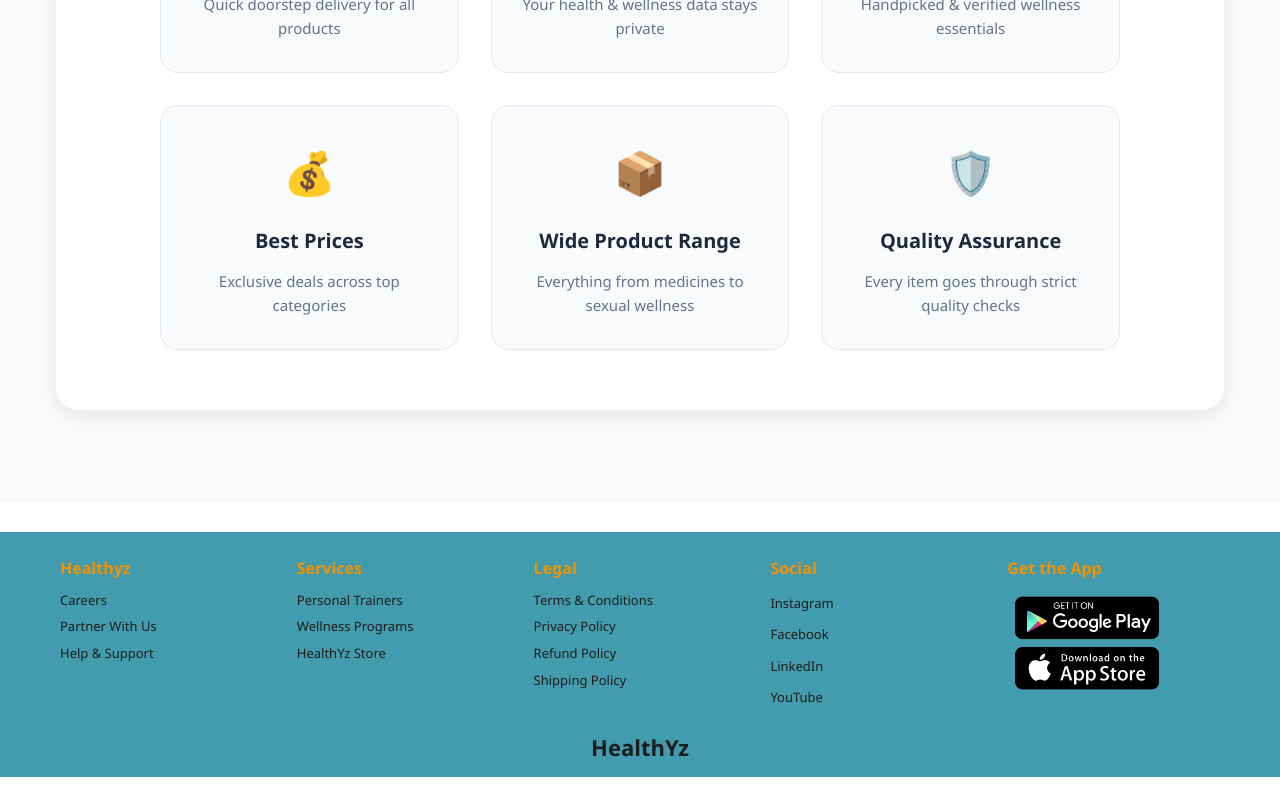
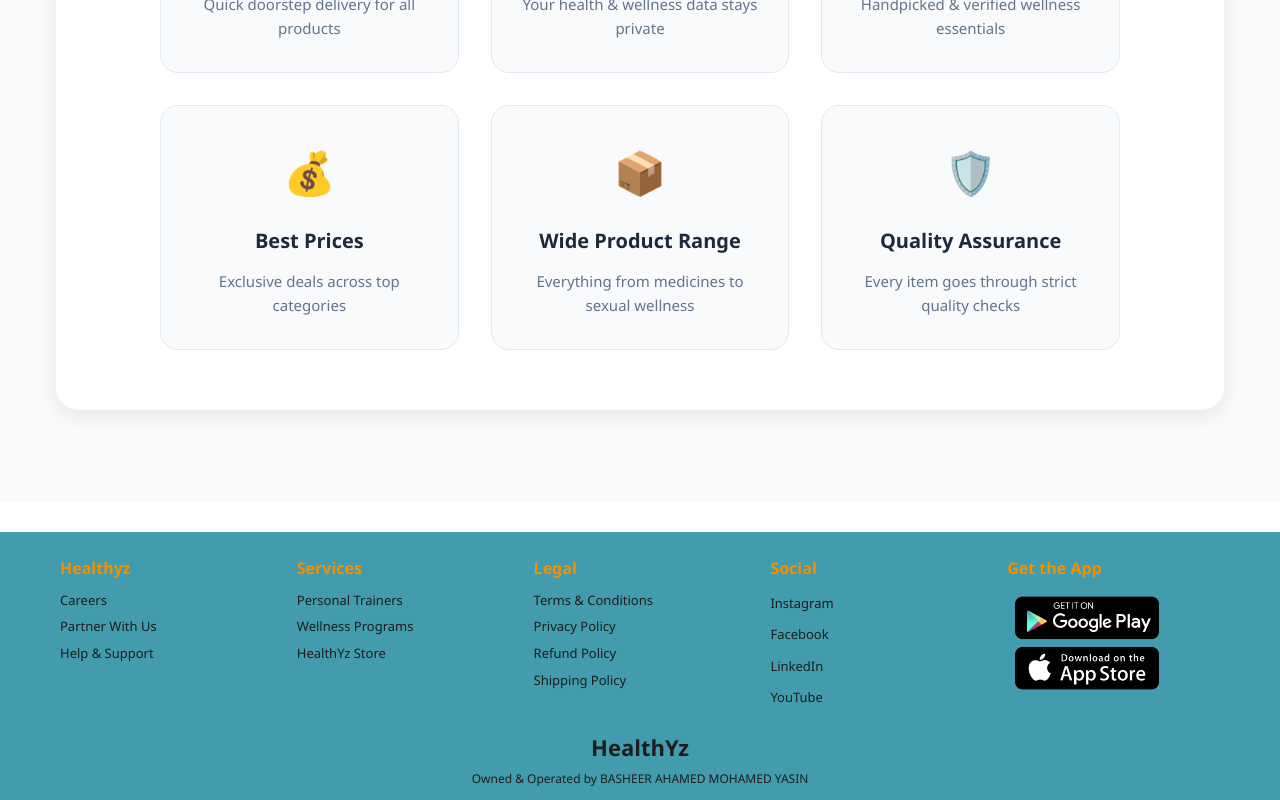
Before and after one commit to yasinmohamedb-netizen/healthyz-web, a React (Create React App) app: page / in a window 1280 px wide. Shown: the part 3244-4044 px from the top of the page. Before the commit the page ends 4021 px from the top, so only its background shows below. Built offline with nearby package versions, Linux system fonts and the light colour scheme; no server answers; the database is empty.

Commit message:
Added legal business owner name to footer for Cashfree compliance

```diff
--- a/src/components/Footer.jsx
+++ b/src/components/Footer.jsx
@@ -127,16 +127,28 @@
 
         {/* Footer Bottom */}
         <div style={{ textAlign: "center", marginTop: "20px" }}>
-          <h2 style={{
-            fontSize: "22px",
-            fontWeight: "700",
-            color: "#1D1D1B",
-            margin: 0
-          }}>
+          <h2
+            style={{
+              fontSize: "22px",
+              fontWeight: "700",
+              color: "#1D1D1B",
+              margin: 0,
+            }}
+          >
             HealthYz
           </h2>
+
+          {/* Required by Cashfree */}
+          <p
+            style={{
+              marginTop: "4px",
+              fontSize: "12px",
+              color: "#1D1D1B",
+            }}
+          >
+            Owned & Operated by BASHEER AHAMED MOHAMED YASIN
+          </p>
         </div>
-
       </footer>
     </>
   );
```
